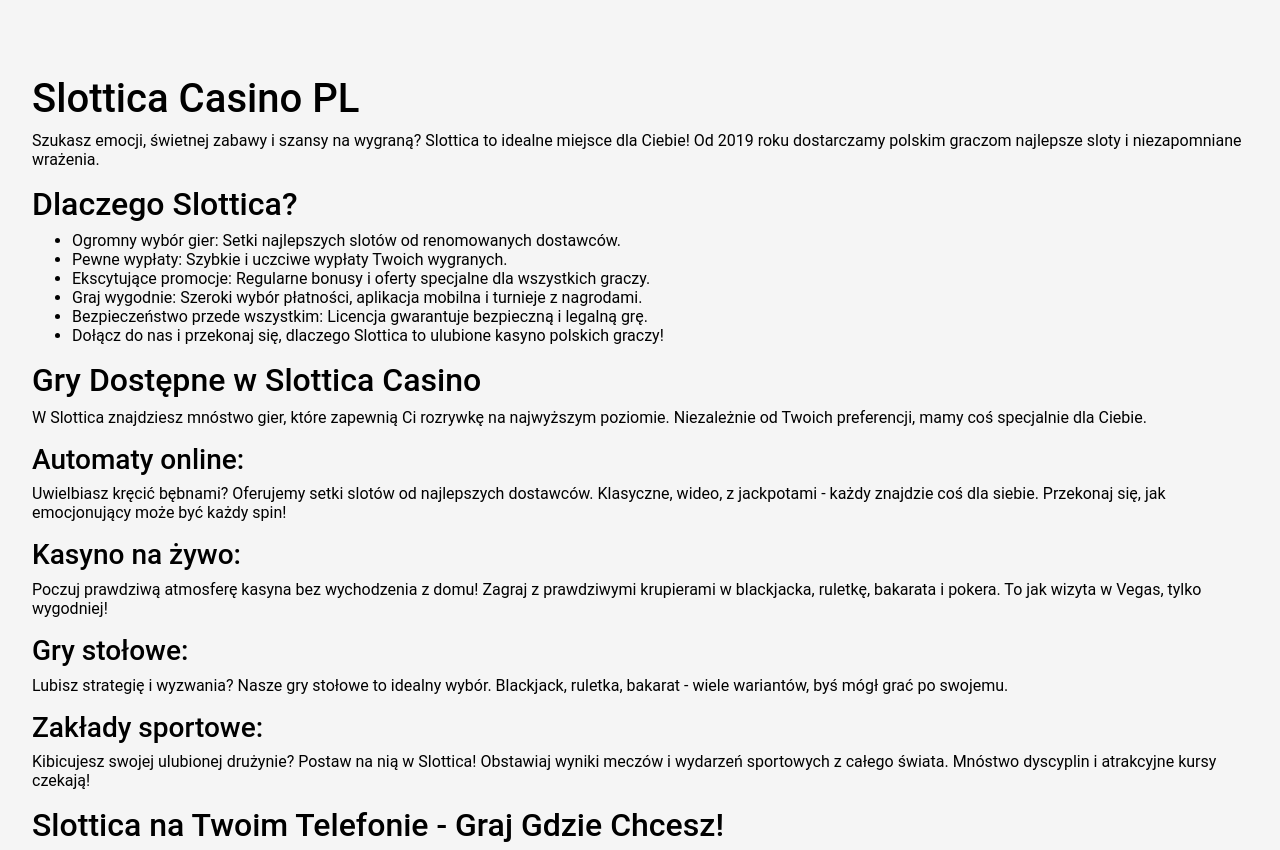
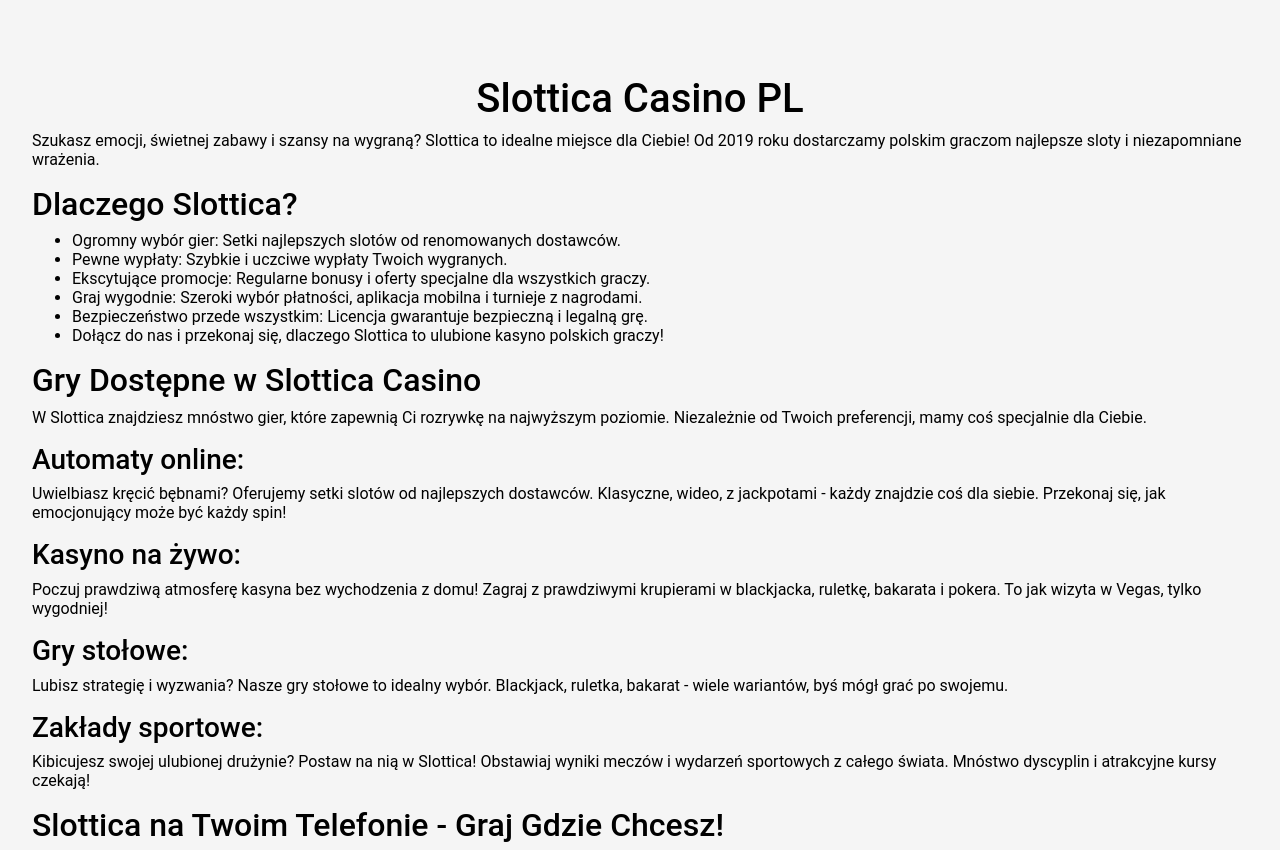
Before and after one commit to song-anklet/o-v-ecom, a plain HTML site: page index.html in a window 1280 px wide. Shown: the part 1013-1863 px from the top of the page. Drawn offline with nearby package versions, Linux system fonts and the light colour scheme.

Commit message:
Update index.html

```diff
--- a/index.html
+++ b/index.html
@@ -657,7 +657,7 @@
     </div>
     <figcaption class="text-truncate game-item__name">Book Of Baba Yaga</figcaption>
 </figure></div>
-<h1>Slottica Casino PL</h1>
+<center><h1>Slottica Casino PL</h1></center>
 <p>Szukasz emocji, świetnej zabawy i szansy na wygraną? Slottica to idealne miejsce dla Ciebie! Od 2019 roku dostarczamy polskim graczom najlepsze sloty i niezapomniane wrażenia.</p>
 
 <h2>Dlaczego Slottica?</h2>
```
